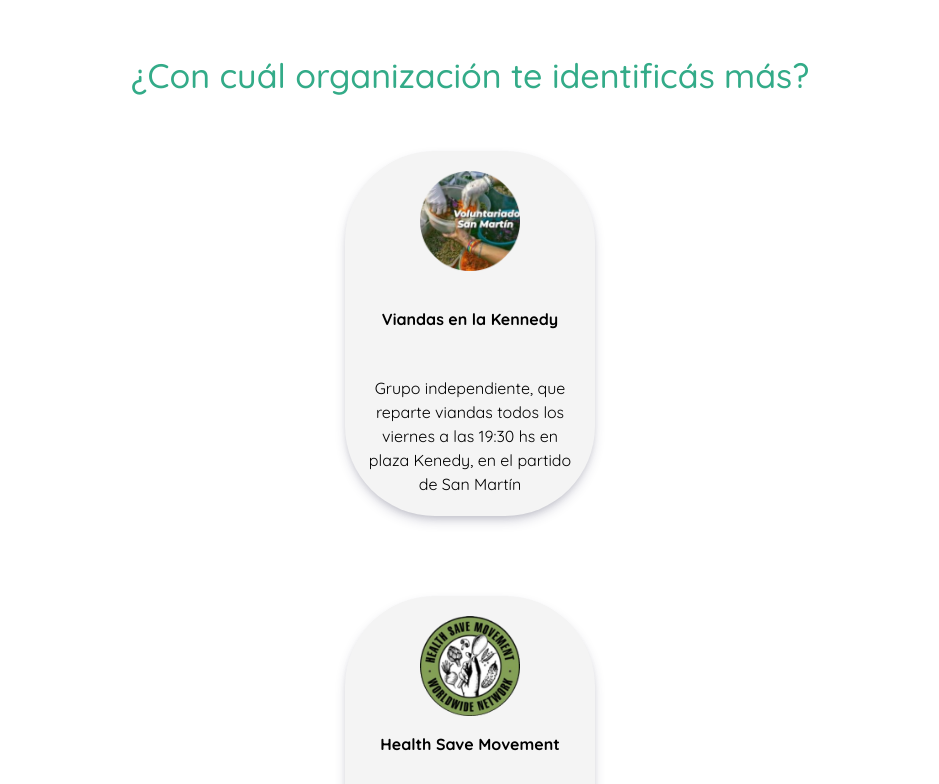
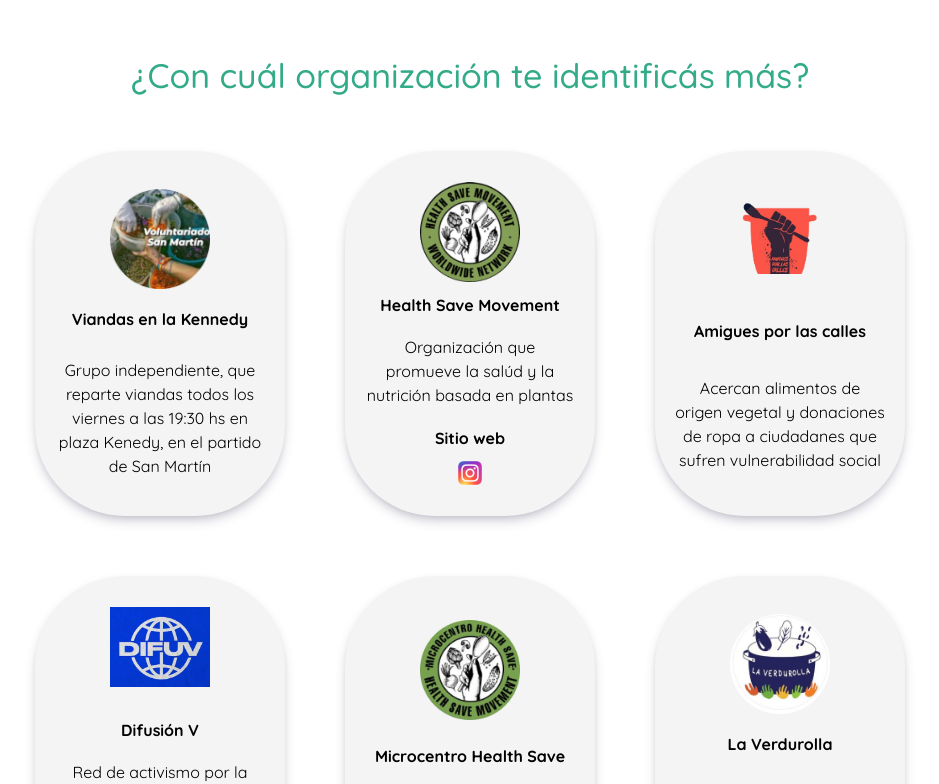
Before and after one commit to Firet/activa-veganismo, a Next.js app: page / in a window 1280 px wide. Shown: the part 980-1764 px from the top of the page, without its empty margins (170-1109 px from the left). Built offline with nearby package versions, Linux system fonts and the light colour scheme.

Commit message:
Fix organizationCards styles

```diff
--- a/src/components/organisms/organization-card/organization-card.css
+++ b/src/components/organisms/organization-card/organization-card.css
@@ -13,36 +13,20 @@
 
 .organizations-container {
 	display: flex;
-	flex-direction: column;
+	justify-content: center;
 	align-items: center;
 	margin-top: 20px;
 	max-width: 1100px;
-}
-
-.organizations-logo {
-	width: 100px;
-	height: auto;
-	margin-bottom: 20px;
-}
-
-.organizations-list {
-	display: flex;
-	flex-wrap: wrap;
-	justify-content: space-between;
-	list-style: none;
-	padding: 0;
-	margin: 0;
 }
 
 .organization-item {
 	display: flex;
 	flex-direction: column;
 	align-items: center;
-	justify-content: space-between;
+	justify-content: space-evenly;
 	border-radius: 90px;
 	background-color: #f4f4f4;
 	color: #000;
-	padding: 15px;
 	width: 250px;
 	height: 365px;
 	margin: 30px;
@@ -50,6 +34,12 @@
 	box-shadow:
 		rgba(50, 50, 93, 0.25) 0px 6px 12px -2px,
 		rgba(0, 0, 0, 0.13) 0px 3px 7px -3px;
+}
+
+.organizations-logo {
+	width: 100px;
+	height: auto;
+	margin-bottom: 20px;
 }
 
 .image-container {
--- a/src/components/organisms/organization-card/organization-card.tsx
+++ b/src/components/organisms/organization-card/organization-card.tsx
@@ -7,9 +7,7 @@ export default function OrganizationCard({ logo = '', name = '', description = '
 	organizations;
 
 	return (
-		<div className='organizations-container'>
-			<ul className='organizations-list'>
-				<li className="organization-item">
+		<section className='organization-item'>
 			<div className="image-container">
 				<Image
 					src={logo}
@@ -53,8 +51,6 @@ export default function OrganizationCard({ logo = '', name = '', description = '
 			) : (
 				''
 			)}
-				</li>
-			</ul>
-		</div>
+		</section>
 	);
 }
--- a/src/components/templates/organization-section/organization-section.tsx
+++ b/src/components/templates/organization-section/organization-section.tsx
@@ -7,10 +7,11 @@ export default function OrganizationSection() {
 	organizations;
 
 	return (
-		<section id="organizations" className="flex flex-col items-center">
+		<>
 			<h1 className="organizations-main-title">
 				¿Con cuál organización te identificás más?
 			</h1>
+			<section id="organizations" className="flex flex-wrap organizations-container">
 				{organizations.map((organization) =>
 					<OrganizationCard
 						key={organization.id}
@@ -21,5 +22,6 @@ export default function OrganizationSection() {
 						instagram={organization.website}
 					/>)}
 			</section>
+		</>
 	);
 }
```
Lines whose indentation alone changed are shown as unchanged.
